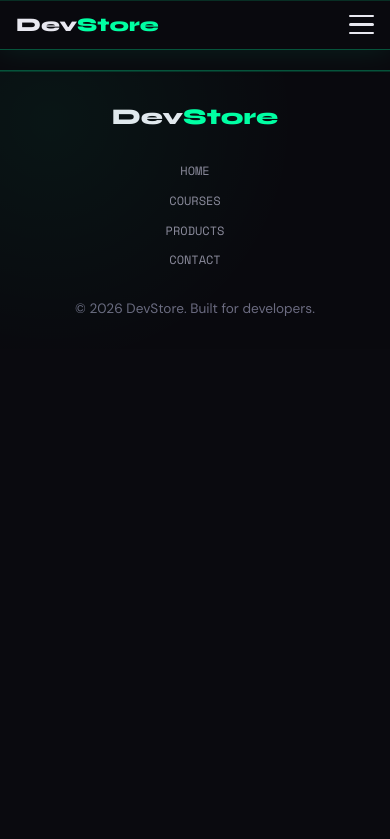
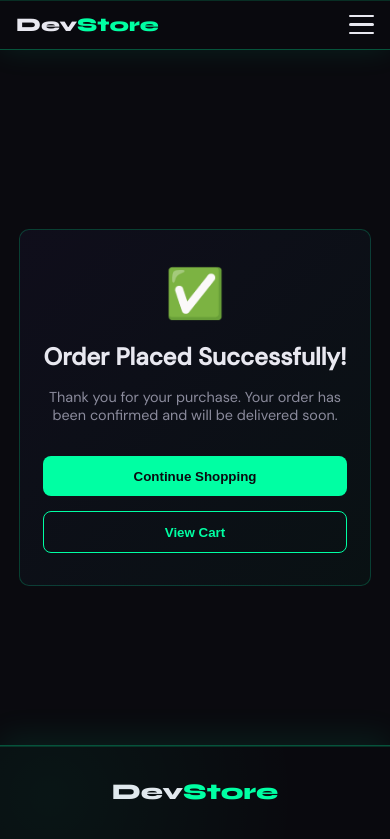
Before and after one commit to shahzad84/My_website_7.0, a React (Create React App) app in the folder frontend/: page /success in a window 390 px wide. Shown: the top 839 px of the page. Built offline with nearby package versions, Linux system fonts and the light colour scheme.

Commit message:
made success page for product

```diff
--- a/frontend/src/App.js
+++ b/frontend/src/App.js
@@ -13,6 +13,10 @@ import ProductPage from "./components/ProductPage";
 import Product from "./components/Product";
 import Contact from "./components/Contact";
 import Footer from "./components/Footer";
+import Cart from "./components/Cart";
+import Success from "./components/Success";
+
+
 function App() {
   return (
     <BrowserRouter>
@@ -24,9 +28,11 @@ function App() {
         <Route path="/" element={<Home />} />
         <Route path="/about" element={<About />} />
         <Route path="/courses" element={<Courses />} />
+        <Route path="/cart" element={<Cart/>}/>
         <Route path="/products" element={<Product />} />
         <Route path="/contact" element={<Contact />} />
         <Route path="/youtube" element={<Youtube />} />
+        <Route path="/success" element={<Success />} />
         <Route path="/youtube/video/:id" element={<VideoPage />} />
         <Route path="/courses/Course/:id" element={<CoursePage />} />
         <Route path="/products/product/:id" element={<ProductPage/>} />
--- /dev/null
+++ b/frontend/src/components/Cart.css
@@ -0,0 +1,130 @@
+.cart {
+  padding: 2rem 3rem;
+  max-width: 1200px;
+  margin: auto;
+  color: #e8e8f0;
+  min-height: calc(100vh - 180px); /* 🔥 pushes footer down */
+  display: flex;
+  flex-direction: column;
+}
+
+/* Header */
+.cart-header {
+  margin-bottom: 2rem;
+}
+
+.cart-header h1 {
+  font-size: 2rem;
+  margin-bottom: 0.5rem;
+}
+
+/* Grid */
+.cart-grid {
+  display: flex;
+  flex-direction: column;
+  gap: 1.5rem;
+}
+
+/* Card */
+.cart-card {
+  display: flex;
+  align-items: center;
+  gap: 1.5rem;
+  background: linear-gradient(135deg, rgba(123, 92, 255, 0.05), rgba(0, 255, 163, 0.03));
+  border: 1.5px solid rgba(0, 255, 163, 0.2);
+  padding: 1.5rem;
+  border-radius: 12px;
+  position: relative;
+}
+
+/* Image */
+.cart-image {
+  width: 100px;
+  aspect-ratio: 1 / 1;
+  background: #0a0a0f;
+  border-radius: 10px;
+  overflow: hidden;
+}
+
+.cart-image img {
+  width: 100%;
+  height: 100%;
+  object-fit: contain;
+}
+
+/* Info */
+.cart-info {
+  flex: 1;
+}
+
+.cart-info h2 {
+  font-size: 1.2rem;
+  margin-bottom: 0.5rem;
+}
+
+.cart-price {
+  color: #00ffa3;
+  font-weight: 700;
+}
+
+.cart-price span {
+  margin-left: 0.5rem;
+  text-decoration: line-through;
+  color: #777;
+  font-size: 0.9rem;
+}
+
+/* Actions */
+.cart-actions {
+  margin-top: 0.8rem;
+  display: flex;
+  align-items: center;
+  gap: 0.5rem;
+}
+
+.cart-actions button {
+  background: transparent;
+  border: 1px solid #00ffa3;
+  color: #00ffa3;
+  width: 28px;
+  height: 28px;
+  border-radius: 6px;
+  cursor: pointer;
+}
+
+.cart-actions span {
+  min-width: 20px;
+  text-align: center;
+}
+
+/* Remove */
+.remove-btn {
+  position: absolute;
+  top: 10px;
+  right: 10px;
+  background: transparent;
+  border: none;
+  color: #ff4f6a;
+  font-size: 1.2rem;
+  cursor: pointer;
+}
+
+/* Summary */
+.cart-summary {
+  margin-top: 2rem;
+  display: flex;
+  justify-content: space-between;
+  align-items: center;
+  border-top: 1px solid rgba(0,255,163,0.1);
+  padding-top: 1rem;
+}
+
+.checkout-btn {
+  background: #00ffa3;
+  color: #0a0a0f;
+  border: none;
+  padding: 0.8rem 1.5rem;
+  border-radius: 8px;
+  cursor: pointer;
+  font-weight: 700;
+}
--- /dev/null
+++ b/frontend/src/components/Cart.js
@@ -0,0 +1,83 @@
+import React from "react";
+import "./Cart.css";
+import { useCart } from "../context/CartContext";
+import { useNavigate } from "react-router-dom";
+
+export default function Cart() {
+  const { cart, setCart, removeFromCart, increaseQty, decreaseQty } = useCart();
+
+  // ✅ Calculate total dynamically
+  const total = cart.reduce((acc, item) => {
+    const price = Number(item.price.replace(/[^0-9]/g, ""));
+    return acc + price * item.qty;
+  }, 0);
+  const navigate = useNavigate();
+  return (
+    <div className="cart">
+      {/* HEADER */}
+      <div className="cart-header">
+        <h1>Your Cart</h1>
+        <p>{cart.length} items</p>
+      </div>
+
+      {/* EMPTY STATE */}
+      {cart.length === 0 ? (
+        <h2 style={{ marginTop: "2rem" }}>Your cart is empty 🛒</h2>
+      ) : (
+        <>
+          {/* CART ITEMS */}
+          <div className="cart-grid">
+            {cart.map((item) => (
+              <div className="cart-card" key={item.id}>
+
+                {/* IMAGE */}
+                <div className="cart-image">
+                  <img src={item.image} alt={item.title} />
+                </div>
+
+                {/* INFO */}
+                <div className="cart-info">
+                  <h2>{item.title}</h2>
+
+                  <div className="cart-price">
+                    {item.price}
+                    <span>{item.oldPrice}</span>
+                  </div>
+
+                  {/* ACTIONS */}
+                  <div className="cart-actions">
+                    <button onClick={() => decreaseQty(item.id)}>-</button>
+                    <span>{item.qty}</span>
+                    <button onClick={() => increaseQty(item.id)}>+</button>
+                  </div>
+                </div>
+
+                {/* REMOVE */}
+                <button
+                  className="remove-btn"
+                  onClick={() => removeFromCart(item.id)}
+                >
+                  ✕
+                </button>
+              </div>
+            ))}
+          </div>
+
+          {/* SUMMARY */}
+          <div className="cart-summary">
+            <h2>Total: ₹{total.toLocaleString()}</h2>
+            <button
+              className="checkout-btn"
+              onClick={() => {
+                setCart([]);          // ✅ clear cart
+                navigate("/success"); // ✅ go to thank you page
+              }}
+            >
+              Place Order
+            </button>
+          </div>
+        </>
+      )}
+    </div>
+  );
+}
--- a/frontend/src/components/Product.js
+++ b/frontend/src/components/Product.js
@@ -4,6 +4,7 @@ import "./Product.css";
 import { useNavigate } from "react-router-dom";
 import { images } from "./images";
 import { useState } from "react";
+import { useCart } from "../context/CartContext";
 const products = [
   {
     id: 1,
@@ -73,6 +74,7 @@ const products = [
 export default function Product() {
   const navigate = useNavigate();
   const [ratios, setRatios] = useState({});
+  const { addToCart } = useCart();
   return (
     <div className="courses">
       <div className="courses-header">
@@ -119,7 +121,16 @@ export default function Product() {
                 <span className="old">{item.oldPrice}</span>
               </div>
 
-              <button className="course-btn">Add to Cart</button>
+              <button
+                className="course-btn"
+                onClick={(e) => {
+                  e.stopPropagation();
+                  addToCart(item);   // 🔥 THIS IS REQUIRED
+                  navigate("/cart");
+                }}
+              >
+                Add to Cart
+              </button>
             </div>
           </div>
         ))}
--- /dev/null
+++ b/frontend/src/components/Success.css
@@ -0,0 +1,85 @@
+.success {
+  min-height: 80vh;
+  display: flex;
+  align-items: center;
+  justify-content: center;
+}
+
+.success-card {
+  text-align: center;
+  padding: 3rem;
+  border-radius: 12px;
+
+  background: linear-gradient(135deg, rgba(123, 92, 255, 0.05), rgba(0, 255, 163, 0.03));
+  border: 1.5px solid rgba(0, 255, 163, 0.2);
+}
+
+.success-icon {
+  font-size: 3rem;
+  margin-bottom: 1rem;
+}
+
+.success h1 {
+  margin-bottom: 1rem;
+}
+
+.success p {
+  color: #8b8b9c;
+  margin-bottom: 2rem;
+}
+
+.success-actions {
+  display: flex;
+  gap: 1rem;
+  justify-content: center;
+}
+
+.success-actions button {
+  padding: 0.8rem 1.5rem;
+  border-radius: 8px;
+  border: none;
+  background: #00ffa3;
+  color: #0a0a0f;
+  cursor: pointer;
+  font-weight: 600;
+}
+
+.success-actions .outline {
+  background: transparent;
+  border: 1px solid #00ffa3;
+  color: #00ffa3;
+}
+
+@media (max-width: 768px) {
+
+  .success {
+    padding: 1.2rem;
+    align-items: center; /* keep centered */
+  }
+
+  .success-card {
+    width: 100%;
+    max-width: 100%;     /* full width but controlled */
+    padding: 2rem 1.4rem;
+
+    border-radius: 10px; /* keep card feel */
+  }
+
+  .success h1 {
+    font-size: 1.5rem;
+  }
+
+  .success p {
+    font-size: 0.9rem;
+  }
+
+  .success-actions {
+    flex-direction: column;
+    gap: 0.9rem;
+    margin-top: 1.5rem;
+  }
+
+  .success-actions button {
+    width: 100%;
+  }
+}
--- /dev/null
+++ b/frontend/src/components/Success.js
@@ -0,0 +1,35 @@
+import React from "react";
+import { useNavigate } from "react-router-dom";
+import "./Success.css";
+
+export default function Success() {
+  const navigate = useNavigate();
+
+  return (
+    <div className="success">
+      <div className="success-card">
+
+        <div className="success-icon">✅</div>
+
+        <h1>Order Placed Successfully!</h1>
+        <p>
+          Thank you for your purchase. Your order has been confirmed and will be delivered soon.
+        </p>
+
+        <div className="success-actions">
+          <button onClick={() => navigate("/products")}>
+            Continue Shopping
+          </button>
+
+          <button
+            className="outline"
+            onClick={() => navigate("/cart")}
+          >
+            View Cart
+          </button>
+        </div>
+
+      </div>
+    </div>
+  );
+}
--- /dev/null
+++ b/frontend/src/context/CartContext.js
@@ -0,0 +1,79 @@
+import { createContext, useContext, useState, useEffect } from "react";
+
+const CartContext = createContext();
+
+export function CartProvider({ children }) {
+
+  // ✅ Load cart from localStorage on first render
+  const [cart, setCart] = useState(() => {
+    const savedCart = localStorage.getItem("cart");
+    return savedCart ? JSON.parse(savedCart) : [];
+  });
+
+  // ✅ Save cart to localStorage whenever it changes
+  useEffect(() => {
+    localStorage.setItem("cart", JSON.stringify(cart));
+  }, [cart]);
+
+  // ✅ Add to cart
+  const addToCart = (product) => {
+    setCart((prev) => {
+      const exist = prev.find((item) => item.id === product.id);
+
+      if (exist) {
+        return prev.map((item) =>
+          item.id === product.id
+            ? { ...item, qty: item.qty + 1 }
+            : item
+        );
+      }
+
+      return [...prev, { ...product, qty: 1 }];
+    });
+  };
+
+  // ✅ Remove item
+  const removeFromCart = (id) => {
+    setCart((prev) => prev.filter((item) => item.id !== id));
+  };
+
+  // ✅ Increase qty
+  const increaseQty = (id) => {
+    setCart((prev) =>
+      prev.map((item) =>
+        item.id === id
+          ? { ...item, qty: item.qty + 1 }
+          : item
+      )
+    );
+  };
+
+  // ✅ Decrease qty
+  const decreaseQty = (id) => {
+    setCart((prev) =>
+      prev.map((item) =>
+        item.id === id && item.qty > 1
+          ? { ...item, qty: item.qty - 1 }
+          : item
+      )
+    );
+  };
+
+  return (
+    <CartContext.Provider
+      value={{
+        cart,
+        setCart,
+        addToCart,
+        removeFromCart,
+        increaseQty,
+        decreaseQty,
+      }}
+    >
+      {children}
+    </CartContext.Provider>
+  );
+}
+
+// ✅ Custom hook
+export const useCart = () => useContext(CartContext);
--- a/frontend/src/index.js
+++ b/frontend/src/index.js
@@ -3,11 +3,12 @@ import ReactDOM from 'react-dom/client';
 import './index.css';
 import App from './App';
 import reportWebVitals from './reportWebVitals';
-
+import { CartProvider } from './context/CartContext';
 const root = ReactDOM.createRoot(document.getElementById('root'));
 root.render(
   <React.StrictMode>
-    <App />
+    <CartProvider><App /></CartProvider>
+
   </React.StrictMode>
 );
 
```
